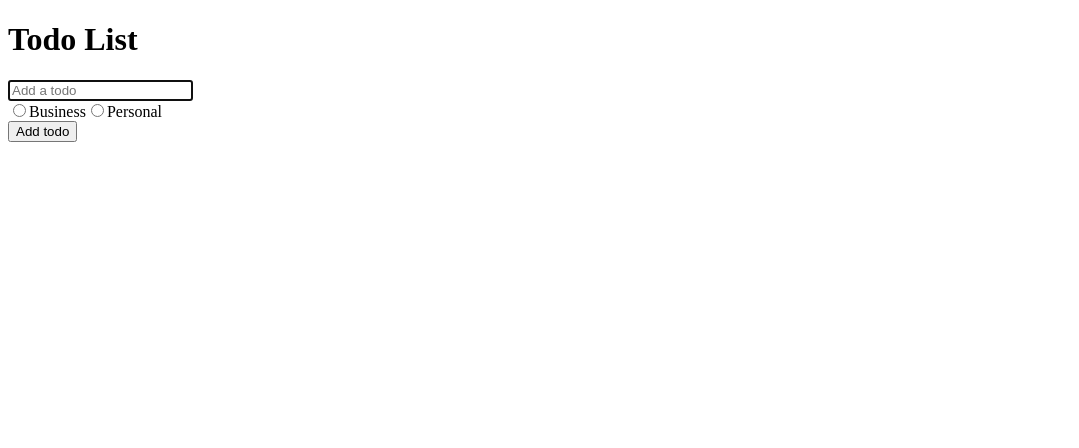
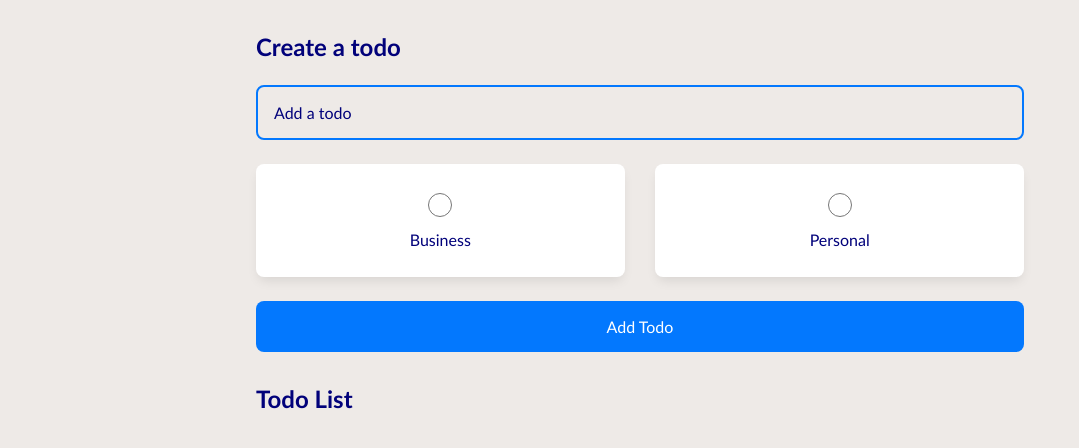
Before and after one commit to BarnoMamadzhanova/todolist-react, a React (Create React App) app: page / in a window 1280 px wide. Shown: the top 448 px of the page, without its empty margins (0-1079 px from the left). Built offline with nearby package versions, Linux system fonts and the light colour scheme.

Commit message:
fixing a style of updating input, container and the logic of update function

```diff
--- /dev/null
+++ b/src/App.css
@@ -0,0 +1,176 @@
+* {
+  box-sizing: border-box;
+  margin: 0;
+  padding: 0;
+  font-family: "Trebuchet MS", "Lucida Sans Unicode", "Lucida Grande",
+    "Lucida Sans", Arial, sans-serif;
+}
+
+html {
+  font-size: 16px;
+}
+
+body {
+  background-color: rgb(238, 234, 231);
+}
+
+.todo__app {
+  max-width: 800px;
+  width: 100%;
+  margin: 2rem auto;
+}
+
+h1 {
+  margin: 1.5rem 0;
+  color: #01017a;
+  font-size: 1.5rem;
+}
+
+.complete {
+  text-decoration: line-through;
+}
+
+.main__content {
+  margin: 0 1rem;
+}
+
+.todo__form {
+  display: flex;
+  flex-direction: column;
+  align-items: stretch;
+  gap: 0.5rem;
+  width: 100%;
+}
+
+.todo__input {
+  padding: 1rem 2rem 1rem 1rem;
+  border-radius: 0.5rem;
+  border: 2px solid rgb(3, 120, 254);
+  outline: none;
+  background: transparent;
+  width: 100%;
+  margin-bottom: 1rem;
+  box-sizing: border-box;
+  font-size: 1rem;
+}
+
+.todo__input::placeholder {
+  color: #01017a;
+}
+
+.todo__input__radiobox {
+  display: flex;
+  align-items: center;
+  width: 100%;
+  margin-bottom: 1rem;
+  box-sizing: border-box;
+  justify-content: space-between;
+}
+
+.todo__input__radiobox-item {
+  display: flex;
+  flex-direction: column;
+  width: 48%;
+  justify-content: center;
+  align-items: center;
+  gap: 0.8rem;
+  border: none;
+  border-radius: 0.5rem;
+  padding: 1.8rem 0;
+  box-shadow: 0px 6px 12px -3px rgba(0, 0, 0, 0.1);
+  background-color: white;
+  color: #01017a;
+}
+
+.todo__input__radiobox-item:hover {
+  opacity: 0.8;
+}
+
+input[type="radio"] {
+  cursor: pointer;
+  width: 1.5rem;
+  aspect-ratio: 1;
+}
+
+#business {
+  accent-color: rgb(3, 120, 254);
+}
+
+#personal {
+  accent-color: rgb(246, 12, 242);
+}
+
+.todo__button {
+  padding: 1rem;
+  border: none;
+  border-radius: 0.5rem;
+  cursor: pointer;
+  outline: none;
+  background-color: rgb(3, 120, 254);
+  color: white;
+  text-transform: capitalize;
+  font-size: 1rem;
+}
+
+.todo__button:hover {
+  opacity: 0.8;
+}
+
+.todo__container {
+  padding: 0.5rem 0;
+  display: flex;
+  flex-direction: column;
+  gap: 0.4rem;
+}
+
+.todo-row {
+  display: flex;
+  justify-content: space-between;
+  gap: 0.4rem;
+  align-items: center;
+  margin: 0.25rem auto;
+  color: #01017a;
+  background-color: white;
+  padding: 1rem;
+  border-radius: 0.325rem;
+  width: 100%;
+}
+
+.todo__titlebox {
+  display: flex;
+  flex-direction: row;
+  justify-content: flex-start;
+  align-items: center;
+  gap: 0.4rem;
+  width: 100%;
+}
+
+.todo__titlebox__input-wrapper {
+  width: 100%;
+}
+
+.todo__titlebox input {
+  outline: none;
+  border: none;
+  width: 100%;
+  box-sizing: border-box;
+  font-size: 1rem;
+  color: grey;
+}
+
+.todo__iconbox {
+  display: flex;
+  align-items: center;
+  justify-content: space-between;
+  gap: 0.5rem;
+  color: #01017a;
+}
+
+.todo__icon {
+  font-size: 1.5rem;
+  cursor: pointer;
+}
+
+.todo__icon:hover {
+  opacity: 0.6;
+}
--- a/src/App.js
+++ b/src/App.js
@@ -1,11 +1,10 @@
 import React from "react";
-// import TodoForm from "./components/TodoForm";
+import "./App.css";
 import TodoList from "./components/TodoList";
 
 function App() {
   return (
     <div className="todo__app">
-      {/* <TodoForm /> */}
       <TodoList />
     </div>
   );
--- a/src/components/Todo.js
+++ b/src/components/Todo.js
@@ -1,5 +1,4 @@
 import React, { useState } from "react";
-import TodoForm from "./TodoForm";
 import { RiCloseCircleLine } from "react-icons/ri";
 import { TiEdit } from "react-icons/ti";
 import { FaRegCircle } from "react-icons/fa";
@@ -10,38 +9,56 @@ function Todo({ todos, completeTodo, removeTodo, updateTodo }) {
     name: "",
   });
 
-  const submitUpdate = (newTodo) => {
-    updateTodo(edit.id, newTodo.text);
-    setEdit({
-      id: null,
-      name: "",
-    });
+  const handleEditChange = (e) => {
+    setEdit({ ...edit, text: e.target.value });
   };
 
-  if (edit.id) {
-    return <TodoForm edit={edit} onSubmit={submitUpdate} />;
-  }
+  const handleEditKeyPress = (e, todoId) => {
+    if (e.key === "Enter") {
+      updateTodo(todoId, edit.text);
+      setEdit({ id: null, text: "" });
+    }
+  };
+
   return todos.map((todo, index) => (
     <div
       className={todo.isComplete ? "todo-row complete" : "todo-row"}
       key={index}
     >
-      <div>
+      <div className="todo__titlebox">
         <FaRegCircle
-          className="category-icon"
+          className="todo__icon"
+          style={{
+            color:
+              todo.category === "business"
+                ? "rgb(3, 120, 254)"
+                : todo.category === "personal"
+                ? "rgb(246, 12, 242)"
+                : "inherit",
+          }}
           onClick={() => completeTodo(todo.id)}
         />
+        <div key={todo.id} className="todo__titlebox__input-wrapper">
+          {edit.id === todo.id ? (
+            <input
+              type="text"
+              value={edit.text}
+              onChange={handleEditChange}
+              onKeyPress={(e) => handleEditKeyPress(e, todo.id)}
+            />
+          ) : (
+            todo.text
+          )}
+        </div>
       </div>
-      <div key={todo.id} onClick={() => completeTodo(todo.id)}>
-        {todo.text}
-      </div>
-      <div className="icons">
+
+      <div className="todo__iconbox">
         <TiEdit
-          className="edit-icon"
-          onClick={() => setEdit({ id: todo.id, name: todo.text })}
+          className="todo__icon"
+          onClick={() => setEdit({ id: todo.id, text: todo.text })}
         />
         <RiCloseCircleLine
-          className="delete-icon"
+          className="todo__icon"
           onClick={() => removeTodo(todo.id)}
         />
       </div>
--- a/src/components/TodoForm.js
+++ b/src/components/TodoForm.js
@@ -10,7 +10,7 @@ function TodoForm(props) {
 
   useEffect(() => {
     inputRef.current.focus();
-  });
+  }, []);
 
   useEffect(() => {
     if (props.edit) {
@@ -49,7 +49,8 @@ function TodoForm(props) {
         }}
         ref={inputRef}
       />
-      <div>
+      <div className="todo__input__radiobox">
+        <div className="todo__input__radiobox-item">
           <input
             type="radio"
             id="business"
@@ -61,6 +62,8 @@ function TodoForm(props) {
             checked={category === "business"}
           />
           <label htmlFor="business">Business</label>
+        </div>
+        <div className="todo__input__radiobox-item">
           <input
             type="radio"
             id="personal"
@@ -73,6 +76,7 @@ function TodoForm(props) {
           />
           <label htmlFor="personal">Personal</label>
         </div>
+      </div>
       <button className="todo__button">Add todo</button>
     </form>
   );
--- a/src/components/TodoList.js
+++ b/src/components/TodoList.js
@@ -10,7 +10,7 @@ function TodoList() {
       return;
     }
 
-    const newTodos = [todo, ...todos];
+    const newTodos = [...todos, todo];
 
     setTodos(newTodos);
   };
@@ -43,9 +43,12 @@ function TodoList() {
   };
 
   return (
-    <div>
+    <div className="main__content">
+      <h1>Create a todo</h1>
+      <TodoForm onSubmit={addTodo} />
+
+      <div className="todo__container">
         <h1>Todo List</h1>
-      <TodoForm onSubmit={addTodo} />
         <Todo
           todos={todos}
           completeTodo={completeTodo}
@@ -53,6 +56,7 @@ function TodoList() {
           updateTodo={updateTodo}
         />
       </div>
+    </div>
   );
 }
 
```
Lines whose indentation alone changed are shown as unchanged.
